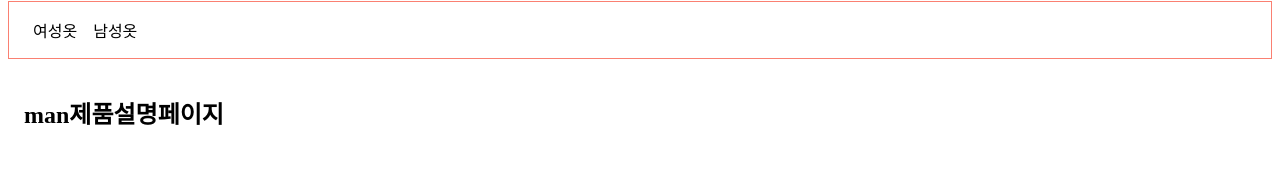
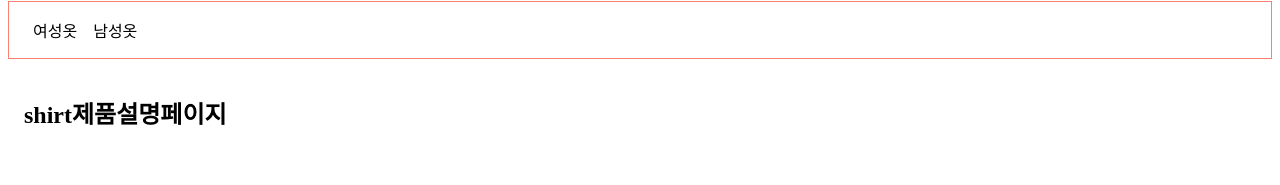
Before and after one commit to mr-chacha/Next.js-practice, a Next.js app: page /products/man in a window 1280 px wide. Shown: the part 112-297 px from the top of the page. Built offline with nearby package versions, Linux system fonts and the light colour scheme.

Commit message:
API(데이터만들어줌)

```diff
--- a/src/app/layout.tsx
+++ b/src/app/layout.tsx
@@ -3,6 +3,7 @@ import Link from "next/link";
 import "./globals.css";
 import styles from "./layout.module.css";
 
+//seo를 할때는 metadata를 사용하고 next에서 제공하는 type인 Metadata를 적용하면됨
 export const metadata: Metadata = {
   title: "멋진 제품 사이트",
   description: "멋진제품을 판매하는 곳임",
--- a/src/app/products/[pants]/page.tsx
+++ b/src/app/products/[pants]/page.tsx
@@ -1,3 +1,4 @@
+import { getProduct, getProducts } from "@/service/products";
 import React from "react";
 
 type Props = {
@@ -11,11 +12,17 @@ export function generateMetadata({ params }: Props) {
     title: `제품의이름 : ${params.pants}`,
   };
 }
-export default function page({ params }: Props) {
-  return <h1>{params.pants}제품설명페이지</h1>;
+export default function page({ params: { pants } }: Props) {
+  const product = getProduct(pants);
+  if (!product) {
+    alert("제품이 없음");
+  }
+  //서버 파일에 있는 데이터중 해당 제품의 정보를 찾아서 그걸 보여줌
+  return <h1>{product}제품설명페이지</h1>;
 }
 // 미리 경로만들기
 export function generateStaticParams() {
-  const products = ["skirt", "pants"];
+  // 모든제품의 페이지들을 미리 만들어 둘 수있게 함(SSG)
+  const products = getProducts();
   return products.map((products) => ({ pants: products }));
 }
--- a/src/app/products/page.tsx
+++ b/src/app/products/page.tsx
@@ -1,9 +1,12 @@
+import { getProduct, getProducts } from "@/service/products";
 import Link from "next/link";
 import React from "react";
 import styles from "./layout.module.css";
 //배열을 만들고
 const products = ["skirt", "pants", "shirt", "shoes"];
 export default function page() {
+  //서버파일(데이터베이스 일수도)에 있는 제품의 리스트를 읽어와서, 보여주게함
+  const products = getProducts();
   return (
     <>
       <h1>제품소개페이지</h1>
--- /dev/null
+++ b/src/service/products.ts
@@ -0,0 +1,6 @@
+export function getProducts() {
+  return ["skirt", "pants", "shirt", "shoes"];
+}
+export function getProduct(id: string) {
+  return "shirt";
+}
```
Also changed, not shown: src/app/page.tsx (+9 -2 lines), src/components/Counter.tsx (added, +20 -0 lines).
